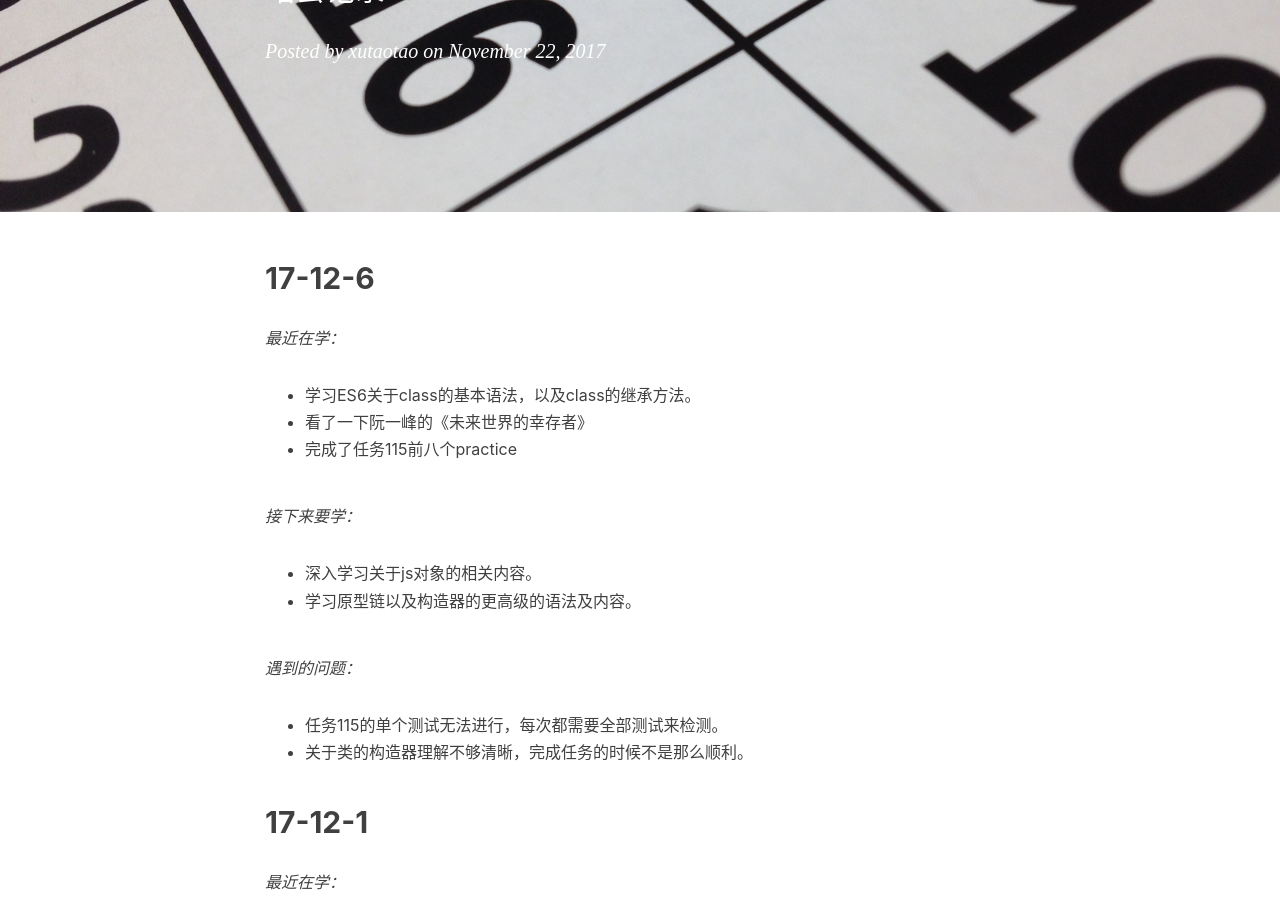
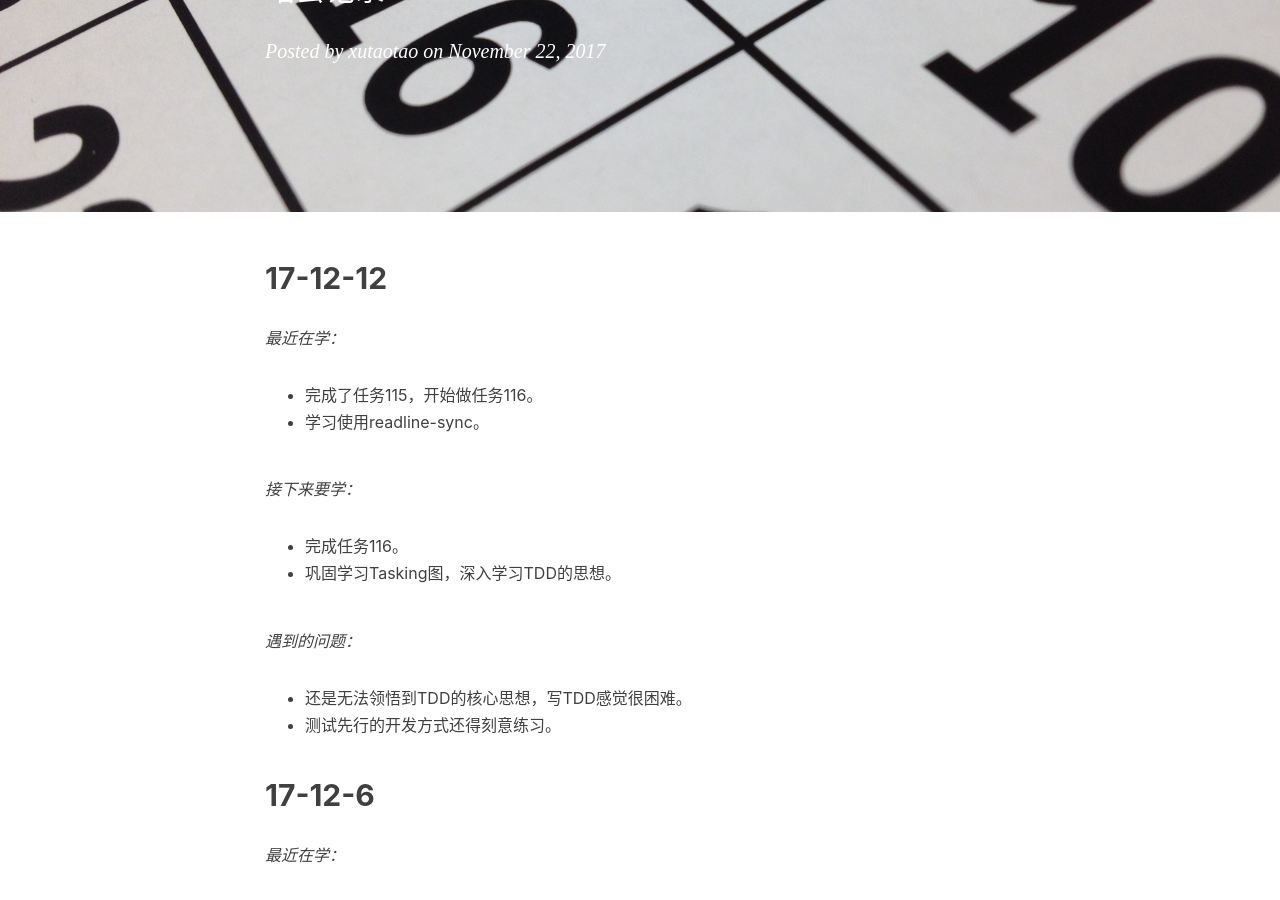
Before and after one commit to Xutaotaotao/Xutaotaotao.github.io, a Jekyll site: the page built from _posts/2017-11-22-Daily Scrum.md, in a window 1280 px wide and 900 px high, scrolled down 311 px. Built offline with Jekyll 4.4.1, drawn with Linux system fonts in a browser that asks for light colours; comment, search, counter and statistics services are not loaded.

Commit message:
add 17-12-12 DailyScrum

```diff
--- a/_posts/2017-11-22-Daily Scrum.md
+++ b/_posts/2017-11-22-Daily Scrum.md
@@ -8,6 +8,19 @@ header-img: "img/Daily Scrum.jpeg"
 tags:
   - Daily Scrum
 ---
+
+## 17-12-12
+*最近在学：*
+- 完成了任务115，开始做任务116。
+- 学习使用readline-sync。
+
+*接下来要学：*
+- 完成任务116。
+- 巩固学习Tasking图，深入学习TDD的思想。
+
+*遇到的问题：*
+- 还是无法领悟到TDD的核心思想，写TDD感觉很困难。
+- 测试先行的开发方式还得刻意练习。
 
 ## 17-12-6
 
```
